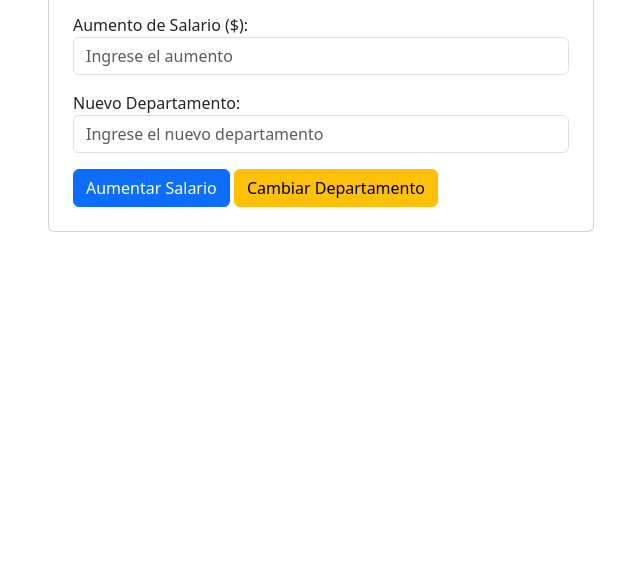
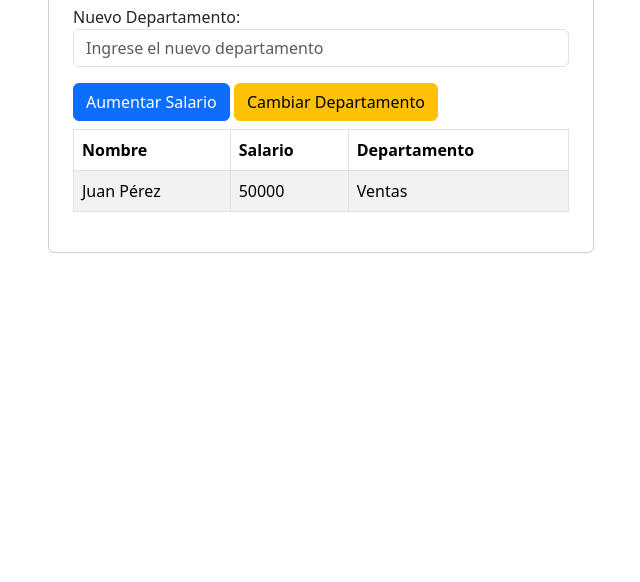
Before and after one commit to FlavioAcuna/m3s5ev5_Flavio_Acuna, a website: page index.html in a window 1280 px wide. Shown: the part 218-800 px from the top of the page, without its empty margins (319-959 px from the left). Drawn offline with nearby package versions, Linux system fonts and the light colour scheme.

Commit message:
modified:   index.html

```diff
--- a/asset/js/app.js
+++ b/asset/js/app.js
@@ -1,15 +1,14 @@
 // Constructor de objeto Empleado
-function Empleado(nombre, salario, departamento) {
+class Empleado {
+  constructor(nombre, salario, departamento) {
     this.nombre = nombre;
     this.salario = salario;
     this.departamento = departamento;
-
     // Método para calcular el salario después de un aumento
     this.aumentarSalario = function (salarioAdd) {
       this.salario += salarioAdd;
       console.log(`Salario actualizado: ${this.salario}`);
     };
-
     // Método para cambiar el departamento
     this.cambiarDepartamento = function (nuevoDepartamento) {
       this.departamento = nuevoDepartamento;
@@ -20,6 +19,10 @@ function Empleado(nombre, salario, departamento) {
     this.obtenerDetalles = function () {
       return `Nombre: ${this.nombre}, Salario: ${this.salario}, Departamento: ${this.departamento}`;
     };
+    this.insertarDetalleTabla = function () {
+      return empleado;
+    };
+  }
 }
 
 // Crear un nuevo empleado
@@ -29,8 +32,11 @@ console.log("Detalles iniciales del empleado:");
 console.log(empleado.obtenerDetalles());
 
 function actualizarDetalles() {
-  const detalles = empleado.obtenerDetalles();
-  document.getElementById("resultado").innerText = detalles;
+  const nombre = empleado.insertarDetalleTabla().nombre;
+  const salario = empleado.insertarDetalleTabla().salario;
+  const departamento = empleado.insertarDetalleTabla().departamento;
+  const tabla = document.getElementById("bodyTabla");
+  tabla.innerHTML = `<tr><td>${nombre}</td><td>${salario}</td><td>${departamento}</td></tr>`;
 }
 
 // Inicializar la interfaz con los detalles del empleado
--- a/index.html
+++ b/index.html
@@ -15,8 +15,6 @@
       <div class="row">
         <div class="col-md-6 offset-md-3">
           <div class="card p-4">
-            <h2>Detalles del Empleado</h2>
-            <div id="resultado" class="mb-3"></div>
             <form id="empleadoForm">
               <div class="form-group mb-3">
                 <label for="aumento">Aumento de Salario ($):</label>
@@ -51,6 +49,16 @@
                 Cambiar Departamento
               </button>
             </form>
+            <table class="table table-bordered table-striped mt-2" id="tablaDatos">
+              <thead>
+                <tr>
+                  <th scope="col">Nombre</th>
+                  <th scope="col">Salario</th>
+                  <th scope="col">Departamento</th>
+                </tr>
+              </thead>
+              <tbody id="bodyTabla"></tbody>
+            </table>
           </div>
         </div>
       </div>
```
Also changed, not shown: 1 other file. Lines whose indentation alone changed are shown as unchanged.
